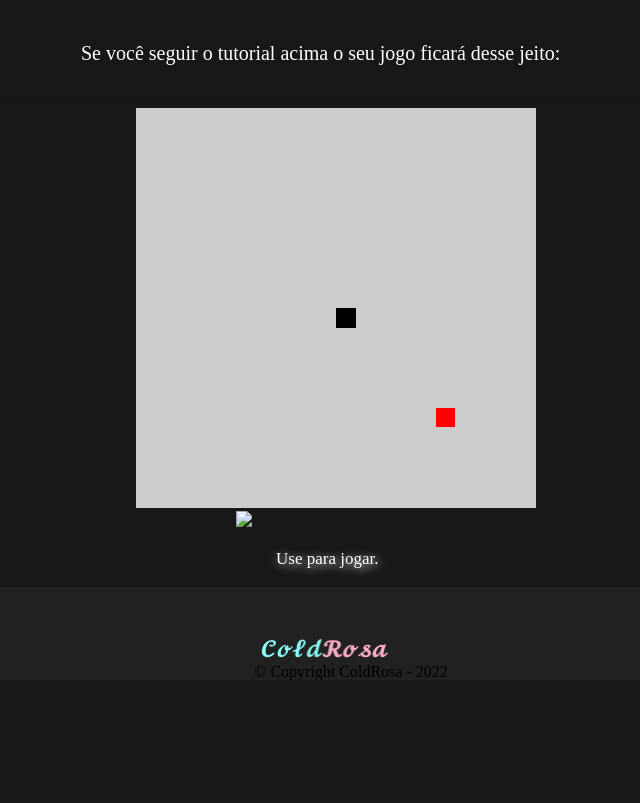
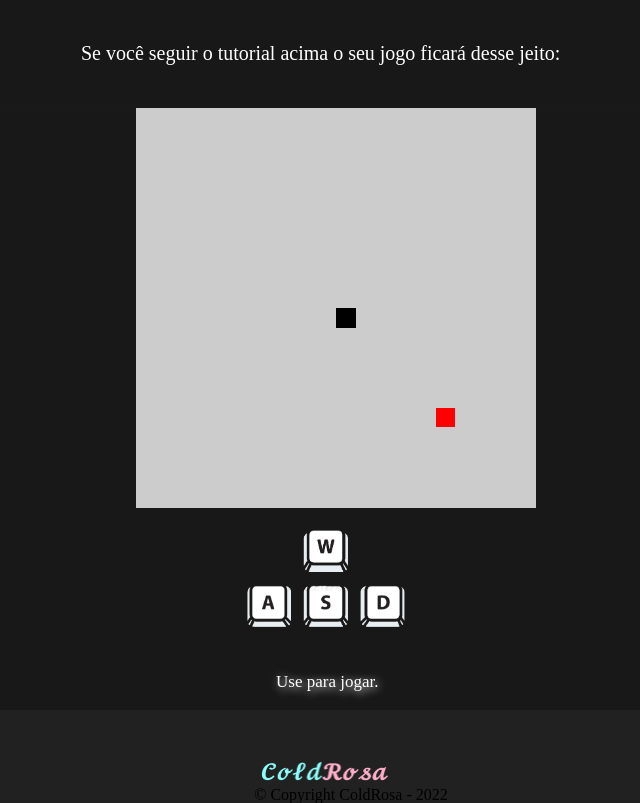
Before and after one commit to joaogg377/teste, a plain HTML site: page JogoCobrinha.html in a window 1280 px wide. Shown: the part 11152-11955 px from the top of the page, without its empty margins (289-929 px from the left). Before the commit the page ends 11832 px from the top, so only its background shows below. Drawn offline with Linux system fonts and the light colour scheme.

Commit message:
atualizado

```diff
--- a/JogoCobrinha.html
+++ b/JogoCobrinha.html
@@ -409,10 +409,11 @@
 }
 
 </script>
+
 </section>
 
 	<section id="parajogar">
-	<img src="Parajogar.png">
+	<img src="./assets/img/Parajogar.png" alt="">
 	<p>Use para jogar.</p>
 	</section>
 
```
